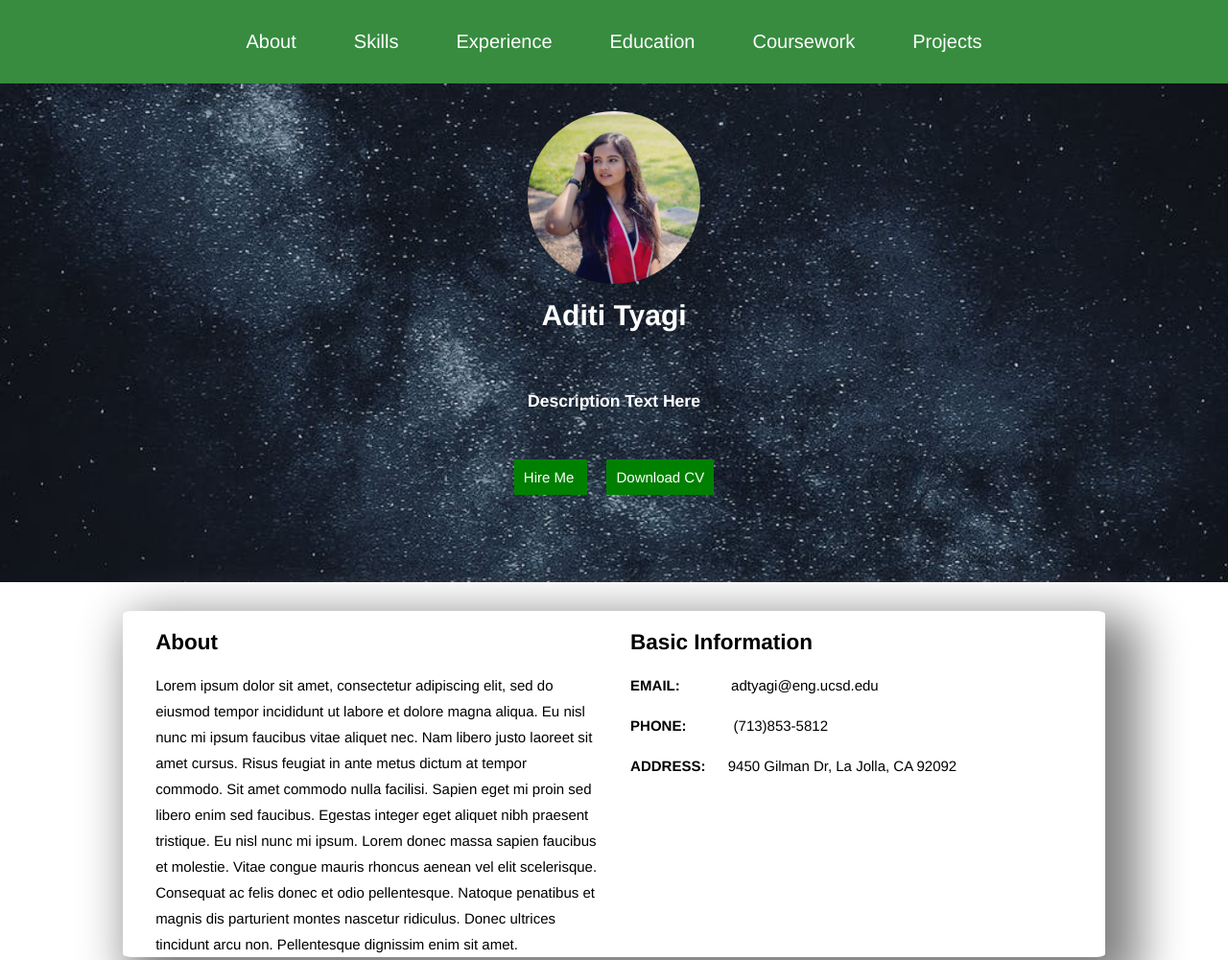
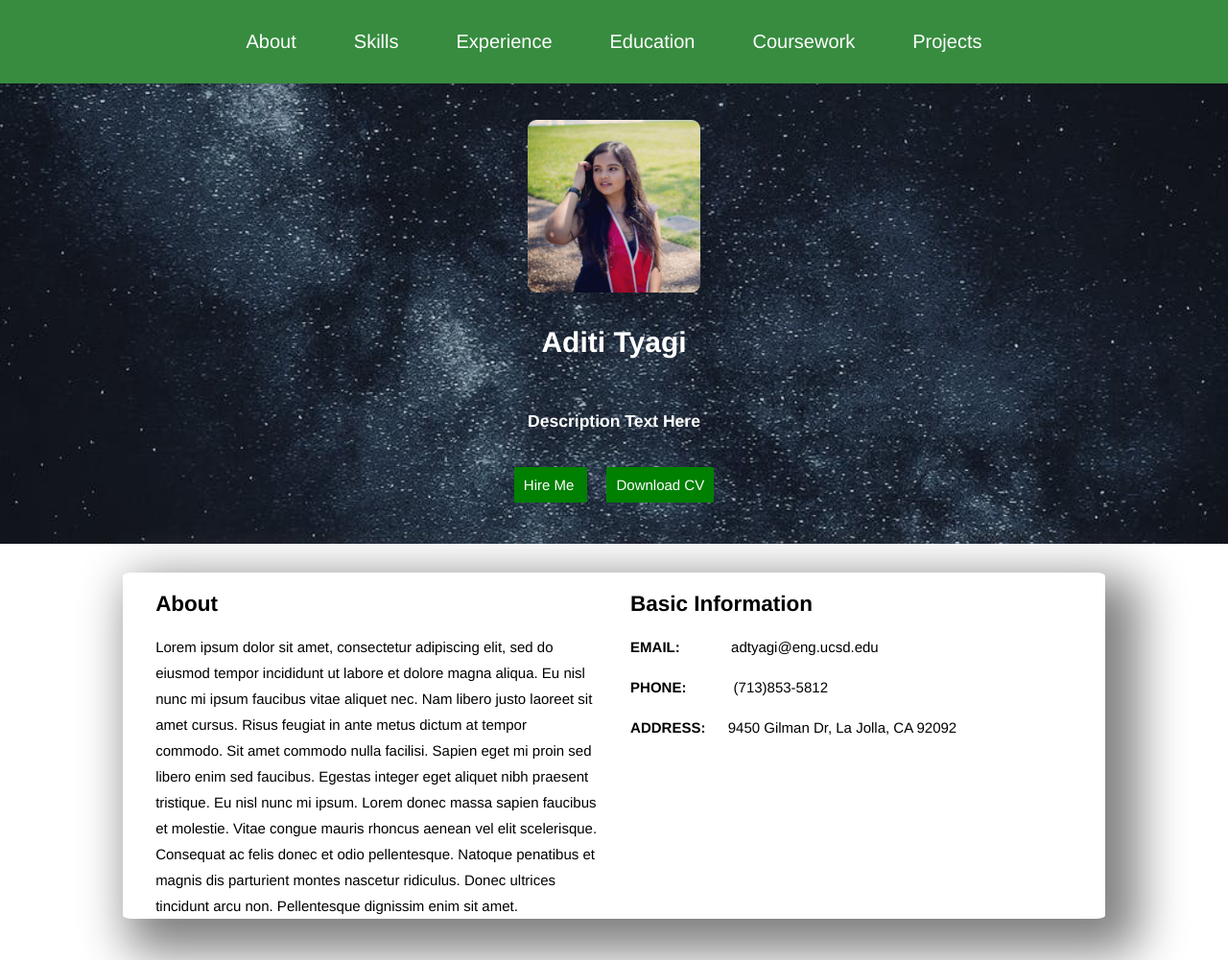
Before and after one commit to Akshay199456/AditiPortfolio, a plain HTML site: page index.html in a window 1280 px wide. Shown: the top 1001 px of the page at 96% size. Drawn offline with nearby package versions, Linux system fonts and the light colour scheme.

Commit message:
Changed image type

```diff
--- a/index.html
+++ b/index.html
@@ -4,7 +4,6 @@
 	<title> Aditi Tyagi </title>
 	<!-- Using 'Animate On Scroll' library to generate animation effects. This is required to obtain the CSS styling for it -->
 	<!-- Check https://michalsnik.github.io/aos/ for animation effects and documentation -->
-	<meta name="viewport" content="width=device-width, initial-scale=1">
 	<link rel="stylesheet" href="https://unpkg.com/aos@next/dist/aos.css" />
 	<link rel="stylesheet" type="text/css" href="styles/style.css">
 </head>
--- a/styles/style.css
+++ b/styles/style.css
@@ -74,6 +74,7 @@
 body, html{
 	margin: 0;
 	padding: 0;
+	width: 100%;
 	height: 100%;
 	font-size:  15px;
 	font-family: "Montserrat", "Helvetica Neue", Arial, sans-serif;
@@ -195,16 +196,14 @@ article{
 	display: flex;
 	flex-direction: column;
 	color: white;
-	animation: opacityChange 3s;
-}
-
-#introduction{
-	height: 65vh;
+	height: 60vh;
 	width: 100vw;
 	background: url('../images/backgroundPic.jpeg') no-repeat center;
 	background-size: cover;
 	background-attachment: fixed;
+	animation: opacityChange 3s;
 }
+
 
 #profilePicContainer{
 	height: 40%;
@@ -214,16 +213,25 @@ article{
 
 #profilePic{
 	align-self: center;
-	margin-top: 30px;
+	margin-top: 5%;
 	display: inline-block;
 	height: 180px;
 	width: 180px;
-	border-radius: 50%;
+	border-radius: 5%;
 }
 
 #introduction > h1, #introduction > h3{
 	text-align: center;
 	height: 10%;
+}
+
+#introduction > h1{
+	margin-top: 5%;
+}
+
+
+#introduction > h3{
+	margin-top: 2.0%;
 }
 
 #buttonContainer{
```
